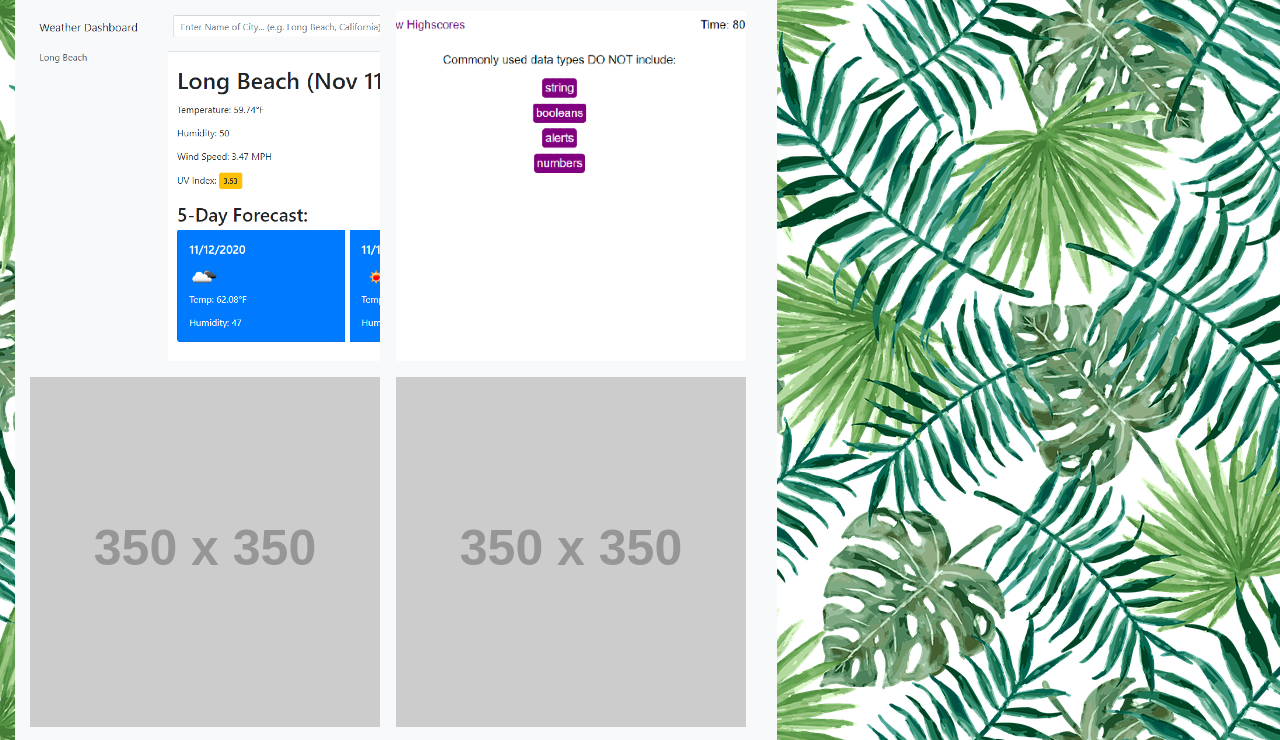
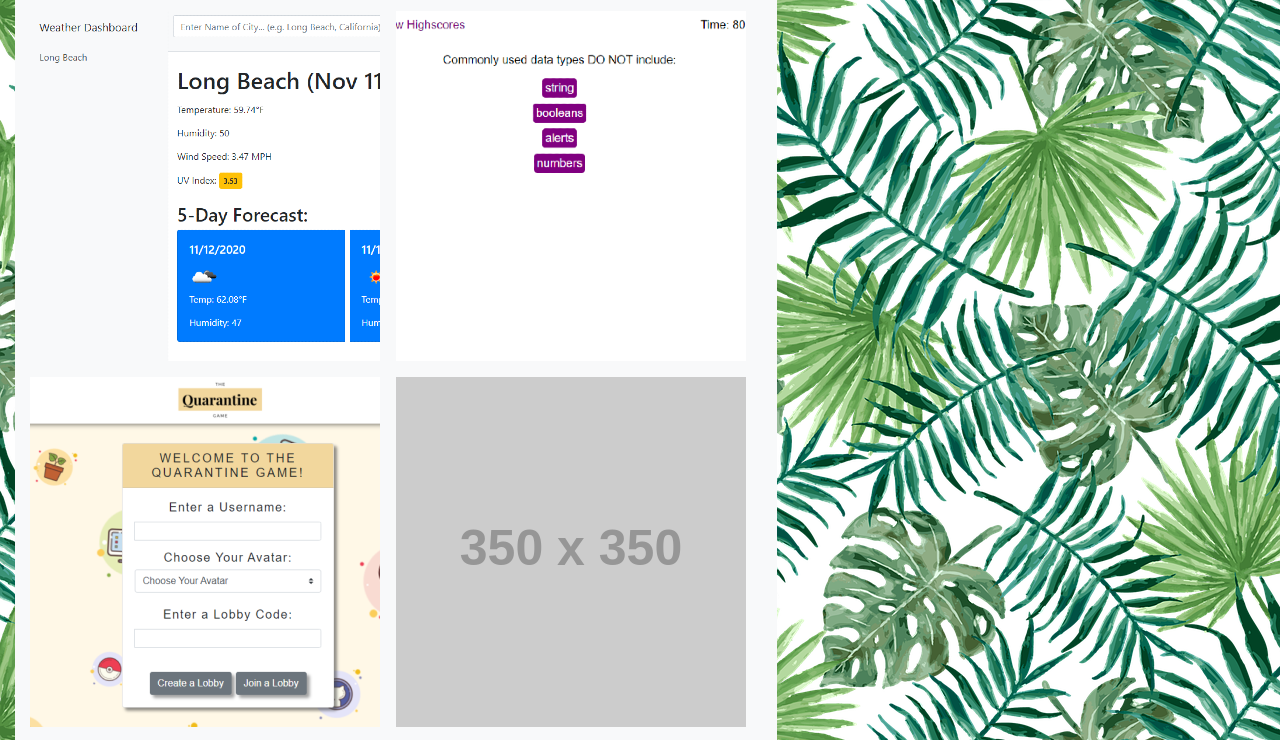
Before and after one commit to johnwestermeyer/Portfolio-HW, a plain HTML site: page portfolio.html in a window 1280 px wide. Shown: the part 190-930 px from the top of the page. Drawn offline with nearby package versions, Linux system fonts and the light colour scheme; placeholder pictures from the web are drawn by us.

Commit message:
updating with game

```diff
--- a/portfolio.html
+++ b/portfolio.html
@@ -41,7 +41,9 @@
             <img src="./assets/images/weather.png" alt="portfolio 1" class="image-fluid float-left mr-3 mb-3"></a>
             <a href="https://johnwestermeyer.github.io/TimedQuiz/"><img src="./assets/images/quiz.png" alt="portfolio 2" class="image-fluid float-left mr-3 mb-3"></a>
             <br />
-            <img src="https://via.placeholder.com/350" alt="portfolio 3" class="image-fluid float-left mr-3 mb-3">
+            <a href="https://github.com/johnwestermeyer/QuarantineGame">
+            <img src="./assets/images/game.png" alt="portfolio 3" class="image-fluid float-left mr-3 mb-3">
+            </a>
             <img src="https://via.placeholder.com/350" alt="portfolio 4" class="image-fluid float-left mr-3 mb-3">
             <br />
             <img src="https://via.placeholder.com/350" alt="portfolio 5" class="image-fluid float-left mr-3 mb-3">
```
Also changed, not shown: index.html (+1 -1 lines), assets/images/game.png (added), 1 other file.
